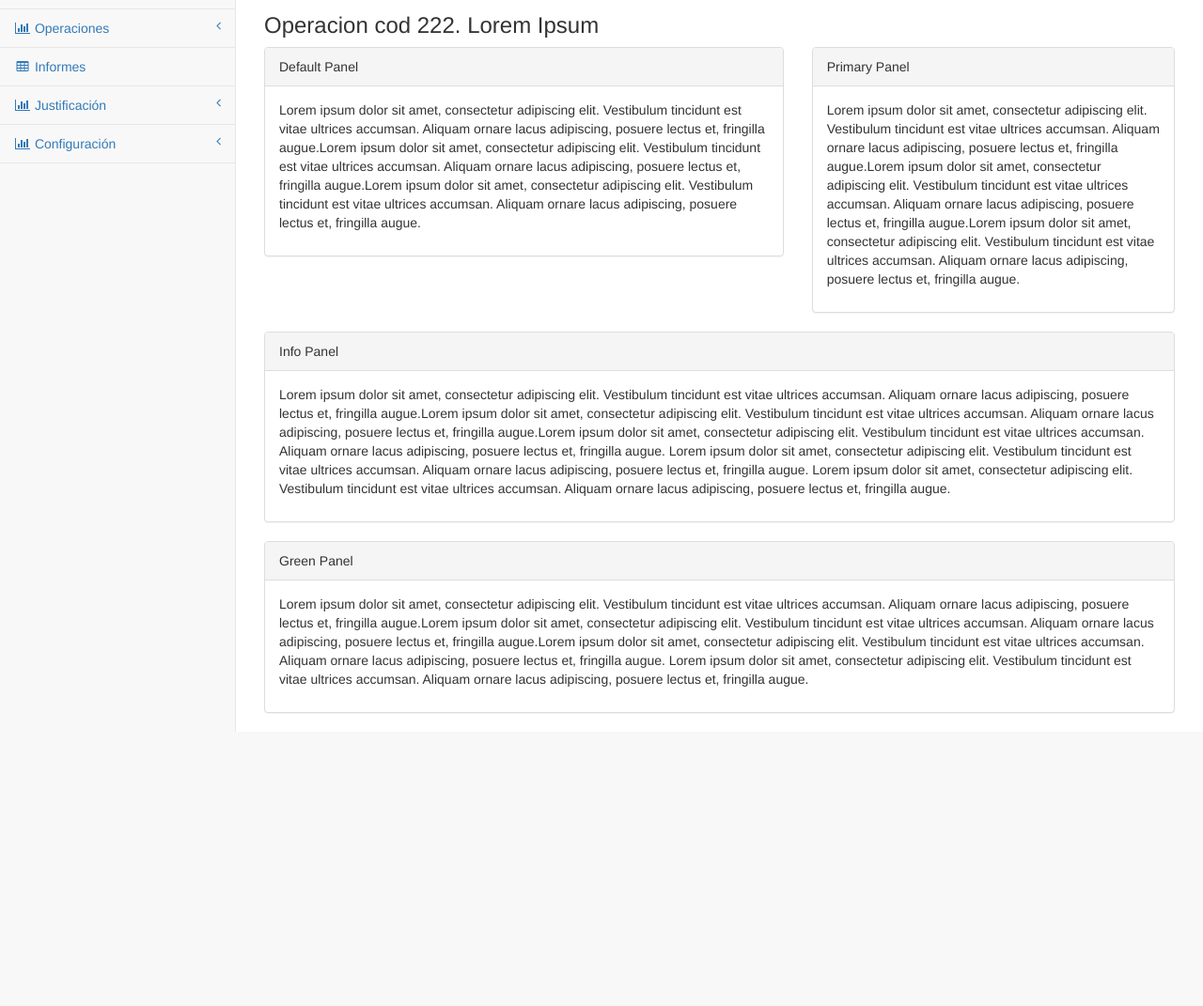
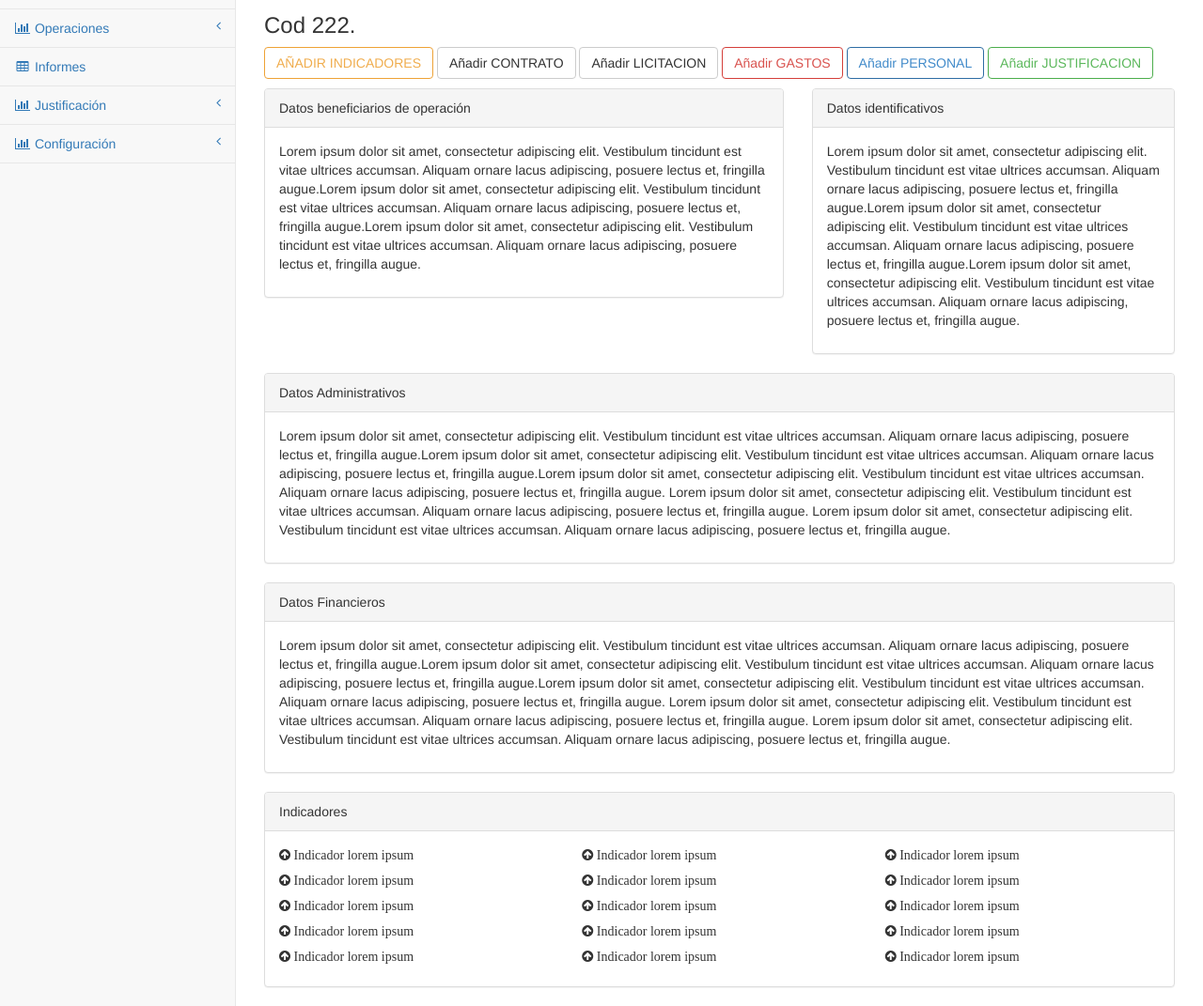
Before and after one commit to U-SPACE-Spain/demo, a plain HTML site: page ficha.html in a window 1280 px wide. Shown: the part 147-1218 px from the top of the page at 94% size. Before the commit the page ends 926 px from the top, so only its background shows below. Drawn offline with Linux system fonts and the light colour scheme.

Commit message:
version ficha

```diff
--- a/ficha.html
+++ b/ficha.html
@@ -206,8 +206,18 @@
         <div id="page-wrapper">
             <div class="row">
                 <div class="col-lg-12">
-                    <h1 class="page-header">Operaciones</h1>
-                    <h3>Operacion cod 222. Lorem Ipsum</h3>
+                    <h1 class="page-header">Operacion Lorem Ipsum</h1>
+                    <h3>Cod 222.</h3>
+                    <p >
+                                <button type="button" class="btn btn-outline btn-warning">AÑADIR INDICADORES</button>
+
+                                <button type="button" class="btn btn-outline btn-default">Añadir CONTRATO</button>
+                                <button type="button" class="btn btn-outline btn-default">Añadir LICITACION</button>
+
+                                <button type="button" class="btn btn-outline btn-danger">Añadir GASTOS</button>
+                                <button type="button" class="btn btn-outline btn-primary">Añadir PERSONAL</button>
+                                <button type="button" class="btn btn-outline btn-success">Añadir JUSTIFICACION</button>
+                            </p>
                 </div>
                 <!-- /.col-lg-12 -->
             </div>
@@ -216,7 +226,7 @@
                 <div class="col-lg-7">
                     <div class="panel panel-default">
                         <div class="panel-heading">
-                            Default Panel
+                            Datos beneficiarios de operación
                         </div>
                         <div class="panel-body">
                             <p>Lorem ipsum dolor sit amet, consectetur adipiscing elit. Vestibulum tincidunt est vitae ultrices accumsan. Aliquam ornare lacus adipiscing, posuere lectus et, fringilla augue.Lorem ipsum dolor sit amet, consectetur adipiscing elit. Vestibulum tincidunt est vitae ultrices accumsan. Aliquam ornare lacus adipiscing, posuere lectus et, fringilla augue.Lorem ipsum dolor sit amet, consectetur adipiscing elit. Vestibulum tincidunt est vitae ultrices accumsan. Aliquam ornare lacus adipiscing, posuere lectus et, fringilla augue.</p>
@@ -227,8 +237,7 @@
                 <div class="col-lg-5">
                     <div class="panel panel-default">
                         <div class="panel-heading">
-                            Primary Panel
-                        </div>
+                            Datos identificativos                        </div>
                         <div class="panel-body">
                             <p>Lorem ipsum dolor sit amet, consectetur adipiscing elit. Vestibulum tincidunt est vitae ultrices accumsan. Aliquam ornare lacus adipiscing, posuere lectus et, fringilla augue.Lorem ipsum dolor sit amet, consectetur adipiscing elit. Vestibulum tincidunt est vitae ultrices accumsan. Aliquam ornare lacus adipiscing, posuere lectus et, fringilla augue.Lorem ipsum dolor sit amet, consectetur adipiscing elit. Vestibulum tincidunt est vitae ultrices accumsan. Aliquam ornare lacus adipiscing, posuere lectus et, fringilla augue.</p>
                         </div>
@@ -240,7 +249,7 @@
                 <div class="col-lg-12">
                     <div class="panel panel-default">
                         <div class="panel-heading">
-                            Info Panel
+                          Datos Administrativos
                         </div>
                         <div class="panel-body">
                             <p>Lorem ipsum dolor sit amet, consectetur adipiscing elit. Vestibulum tincidunt est vitae ultrices accumsan. Aliquam ornare lacus adipiscing, posuere lectus et, fringilla augue.Lorem ipsum dolor sit amet, consectetur adipiscing elit. Vestibulum tincidunt est vitae ultrices accumsan. Aliquam ornare lacus adipiscing, posuere lectus et, fringilla augue.Lorem ipsum dolor sit amet, consectetur adipiscing elit. Vestibulum tincidunt est vitae ultrices accumsan. Aliquam ornare lacus adipiscing, posuere lectus et, fringilla augue.
@@ -250,21 +259,61 @@
                 </div>
             </div>
             <!-- /.row -->
-            <div class="row">
+                    <div class="row">
                 <div class="col-lg-12">
                     <div class="panel panel-default">
                         <div class="panel-heading">
-                            Green Panel
+                          Datos Financieros
                         </div>
                         <div class="panel-body">
                             <p>Lorem ipsum dolor sit amet, consectetur adipiscing elit. Vestibulum tincidunt est vitae ultrices accumsan. Aliquam ornare lacus adipiscing, posuere lectus et, fringilla augue.Lorem ipsum dolor sit amet, consectetur adipiscing elit. Vestibulum tincidunt est vitae ultrices accumsan. Aliquam ornare lacus adipiscing, posuere lectus et, fringilla augue.Lorem ipsum dolor sit amet, consectetur adipiscing elit. Vestibulum tincidunt est vitae ultrices accumsan. Aliquam ornare lacus adipiscing, posuere lectus et, fringilla augue.
-                            Lorem ipsum dolor sit amet, consectetur adipiscing elit. Vestibulum tincidunt est vitae ultrices accumsan. Aliquam ornare lacus adipiscing, posuere lectus et, fringilla augue.</p>
+                            Lorem ipsum dolor sit amet, consectetur adipiscing elit. Vestibulum tincidunt est vitae ultrices accumsan. Aliquam ornare lacus adipiscing, posuere lectus et, fringilla augue. Lorem ipsum dolor sit amet, consectetur adipiscing elit. Vestibulum tincidunt est vitae ultrices accumsan. Aliquam ornare lacus adipiscing, posuere lectus et, fringilla augue.</p>
                         </div>
+                    </div>
+                </div>
+            </div>
+
+
+      <div class="row">
+                <div class="col-lg-12">
+                    <div class="panel panel-default">
+                        <div class="panel-heading">
+                            Indicadores
+                        </div>
+                        <div class="panel-body">
+                            <div class="row">
+                            <div class="col-lg-4">
+                                            <p class="fa fa-arrow-circle-up"> Indicador lorem ipsum</p> <br>
+                                            <p class="fa fa-arrow-circle-up"> Indicador lorem ipsum</p> <br>
+                            <p class="fa fa-arrow-circle-up"> Indicador lorem ipsum</p> <br>
+                            <p class="fa fa-arrow-circle-up"> Indicador lorem ipsum</p> <br>
+                            <p class="fa fa-arrow-circle-up"> Indicador lorem ipsum</p> <br>
+
+                            </div>
+                            <div class="col-lg-4">
+                                            <p class="fa fa-arrow-circle-up"> Indicador lorem ipsum</p> <br>
+                                            <p class="fa fa-arrow-circle-up"> Indicador lorem ipsum</p> <br>
+                            <p class="fa fa-arrow-circle-up"> Indicador lorem ipsum</p> <br>
+                            <p class="fa fa-arrow-circle-up"> Indicador lorem ipsum</p> <br>
+                            <p class="fa fa-arrow-circle-up"> Indicador lorem ipsum</p> <br>
+
+                            </div>
+                            <div class="col-lg-4">
+                                            <p class="fa fa-arrow-circle-up"> Indicador lorem ipsum</p> <br>
+                                            <p class="fa fa-arrow-circle-up"> Indicador lorem ipsum</p> <br>
+                            <p class="fa fa-arrow-circle-up"> Indicador lorem ipsum</p> <br>
+                            <p class="fa fa-arrow-circle-up"> Indicador lorem ipsum</p> <br>
+                            <p class="fa fa-arrow-circle-up"> Indicador lorem ipsum</p> <br>
+
+                            </div>
+                          </div>
                     </div>
                     <!-- /.col-lg-4 -->
                 </div>
                 </div>
         </div>
+
+
         <!-- /#page-wrapper -->
 
     </div>
```
